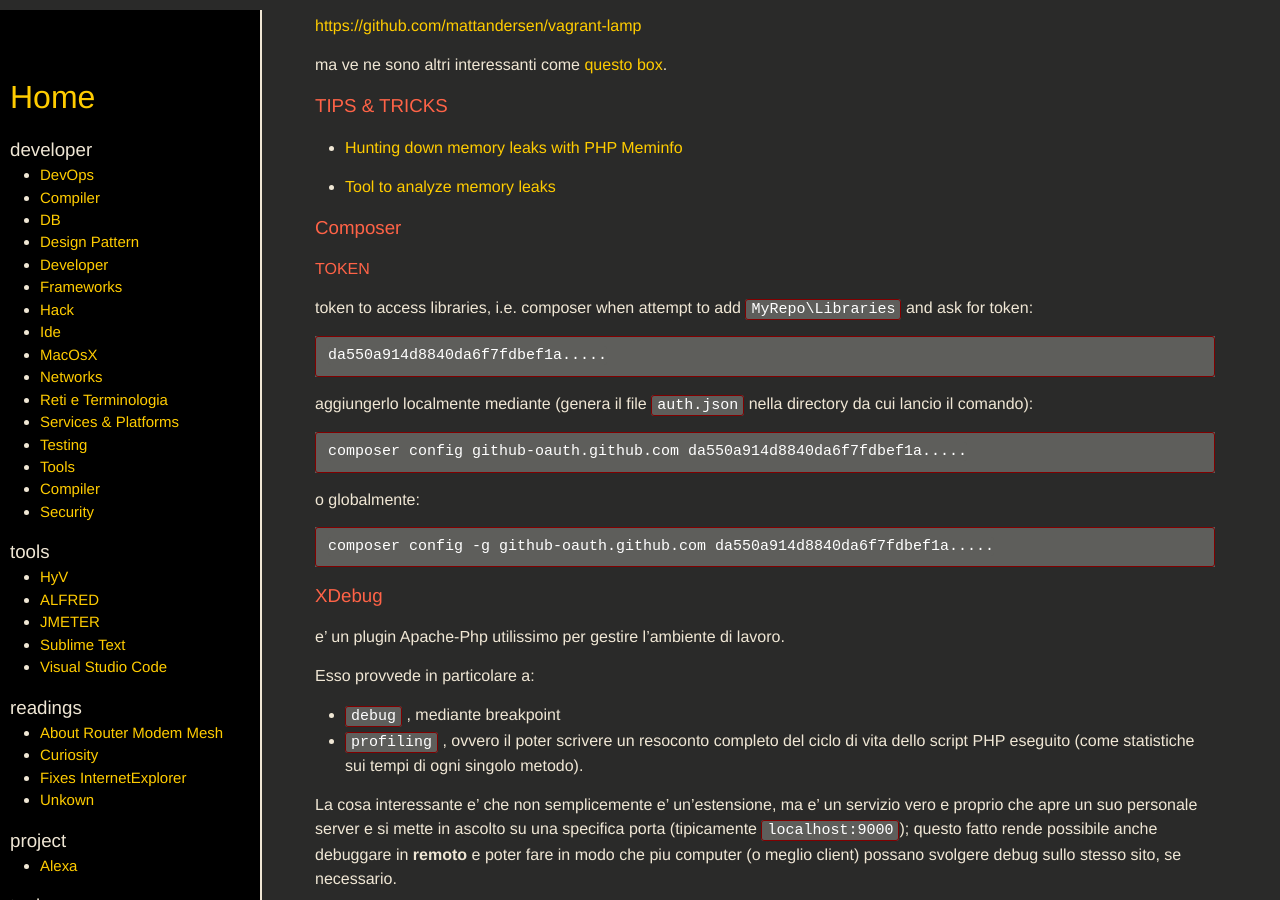
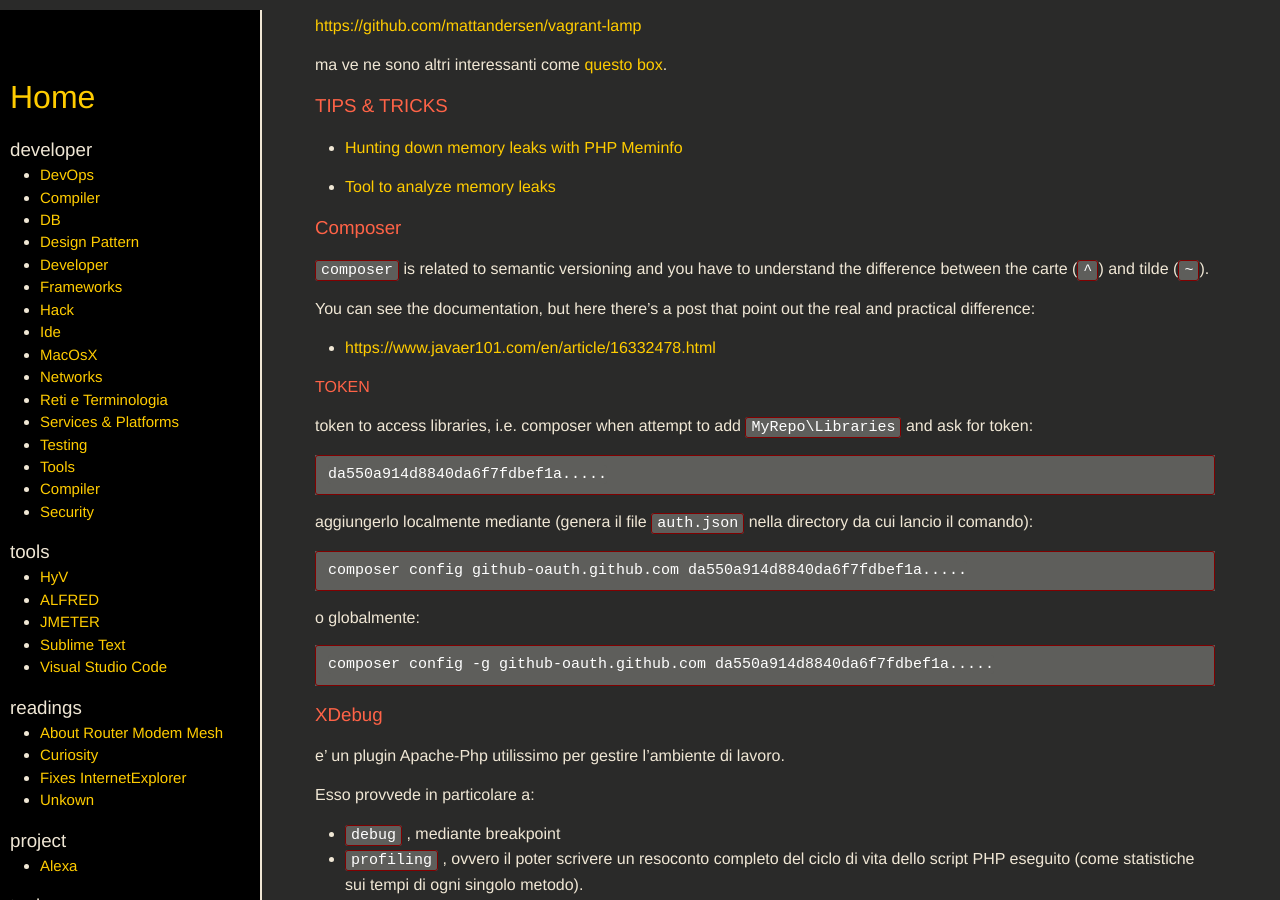
Before and after one commit to SimoSca/own-memo, a Jekyll site: the page built from _pages/topics/php.md, in a window 1280 px wide and 900 px high, scrolled down 1102 px. Built offline with Jekyll 4.4.1, drawn with Linux system fonts in a browser that asks for light colours; nearby versions of some CDN libraries.

Commit message:
[php] added note about composer versioning

```diff
--- a/_pages/topics/php.md
+++ b/_pages/topics/php.md
@@ -69,6 +69,12 @@ ma ve ne sono altri interessanti come [questo box](https://vagrantcloud.com/jitb
 
 
 ### Composer
+
+`composer` is related to semantic versioning and you have to understand the difference between the carte (`^`) and tilde (`~`).
+
+You can see the documentation, but here there's a post that point out the real and practical difference:
+
+- [https://www.javaer101.com/en/article/16332478.html](https://www.javaer101.com/en/article/16332478.html)
 
 #### TOKEN
 
```
